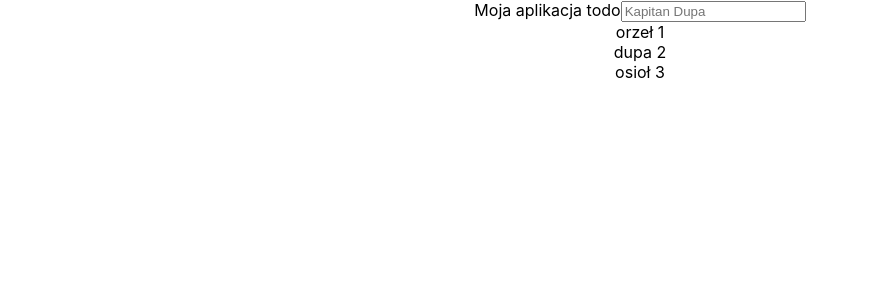
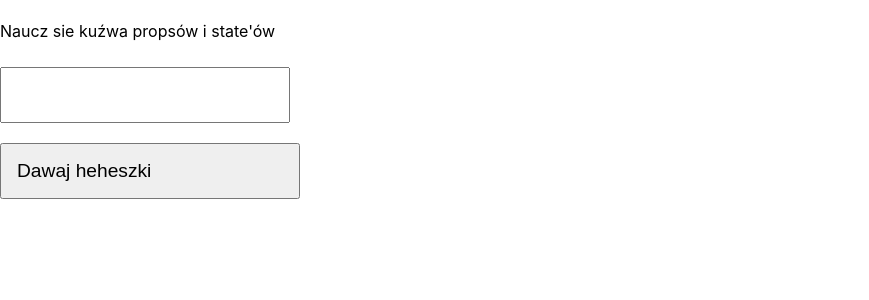
Before and after one commit to Grenndalf/React_Proby, a React (Create React App) app: page / in a window 1280 px wide. Shown: the top 300 px of the page, without its empty margins (0-869 px from the left). Built offline with nearby package versions, Linux system fonts and the light colour scheme.

Commit message:
kolejne test

```diff
--- a/src/App.css
+++ b/src/App.css
@@ -1,38 +1,24 @@
 .App {
-  text-align: center;
+    text-align: left;
+    font-size: larger;
+    max-width: 300px;
+    padding: 15px;
+    margin: 10px 0;
 }
 
-.App-logo {
-  height: 40vmin;
-  pointer-events: none;
+.yeah {
+    color: lightgreen;
 }
 
-@media (prefers-reduced-motion: no-preference) {
-  .App-logo {
-    animation: App-logo-spin infinite 20s linear;
-  }
+.noYeah {
+    color: lightcoral;
 }
 
-.App-header {
-  background-color: #282c34;
-  min-height: 100vh;
-  display: flex;
-  flex-direction: column;
-  align-items: center;
-  justify-content: center;
-  font-size: calc(10px + 2vmin);
-  color: white;
+.flexer {
+    display: flex;
+    flex-direction: column;
 }
 
-.App-link {
-  color: #61dafb;
+.myInput {
+    width: 20vw;
 }
-
-@keyframes App-logo-spin {
-  from {
-    transform: rotate(0deg);
-  }
-  to {
-    transform: rotate(360deg);
-  }
-}
--- a/src/App.js
+++ b/src/App.js
@@ -1,13 +1,63 @@
-import React from "react";
+import React, { Component } from "react";
 import "./App.css";
 
-import { TodoList } from "./ToDoList";
+class Spany extends Component {
+  // render() {
+  //   const { text1 } = this.props.display;
+  //   return <span className="yeah">{text1}</span>;
+  // }
+}
 
-function App() {
-  return (
-    <div className="App">
-      <TodoList />
-    </div>
-  );
+class ToDoList extends Component {
+  state = {
+    tasks: this.props.tasks,
+    draft: "",
+  };
+  upadateDraft = (event) => {
+    this.setState({ draft: event.target.value });
+  };
+  addToDo = () => {
+    const list = this.state.tasks;
+    list.push(this.state.draft);
+    this.setState({ tasks: list, draft: "" });
+  };
+
+  render() {
+    return (
+      <div>
+        <h1>{this.state.title}</h1>
+        <div>
+          <p>Naucz sie kuźwa propsów i state'ów</p>
+        </div>
+        <div className="flexer">
+          {this.state.tasks.map((task) => (
+            <span className='yeah'>{task}</span>
+          ))}
+          <input
+            className="myInput App"
+            type="text"
+            maxLength="10"
+            onChange={this.upadateDraft}
+            value={this.state.draft}
+          />
+          <button className="App" onClick={this.addToDo}>
+            Dawaj heheszki
+          </button>
+        </div>
+      </div>
+    );
+  }
 }
+
+class App extends Component {
+
+  render() {
+    return (
+      <div>
+        <ToDoList title="my Stuff!" tasks={[]} />
+      </div>
+    );
+  }
+}
+
 export default App;
--- a/src/ToDoList/Todo.js
+++ /dev/null
@@ -1,7 +0,0 @@
-import React from "react";
-
-function Todo(param) {
-  return <div> {param.todo} </div>;
-}
-
-export default Todo;
--- a/src/ToDoList/TodoList.js
+++ /dev/null
@@ -1,30 +0,0 @@
-import React, { useState } from "react";
-import Todo from "./Todo";
-
-function TodoList(props) {
-  const [todoList, sedTodoList] = useState(["orzeł 1", "dupa 2", "osioł 3"]);
-  const [inputValue, setInputValue] = useState("");
-  const handleInputChange = (event)=> {
-    const { value } = event.target;
-
-    console.log(value);
-    setInputValue(value);
-
-  }
-  return (
-    <div>
-      Moja aplikacja todo
-      <input placeholder= "Kapitan Dupa"
-      name = "Geralt: hmm"
-      value={inputValue}
-      onChange = {handleInputChange}/>
-      {todoList.map((todo) => {
-        return <Todo
-        key = {todo}
-        todo={todo} />;
-      })}
-    </div>
-  );
-}
-
-export default TodoList;
--- a/src/ToDoList/index.js
+++ /dev/null
@@ -1,4 +0,0 @@
-export { default as TodoList }
-from './TodoList';
-export { default as Todo }
-from './Todo';
```
